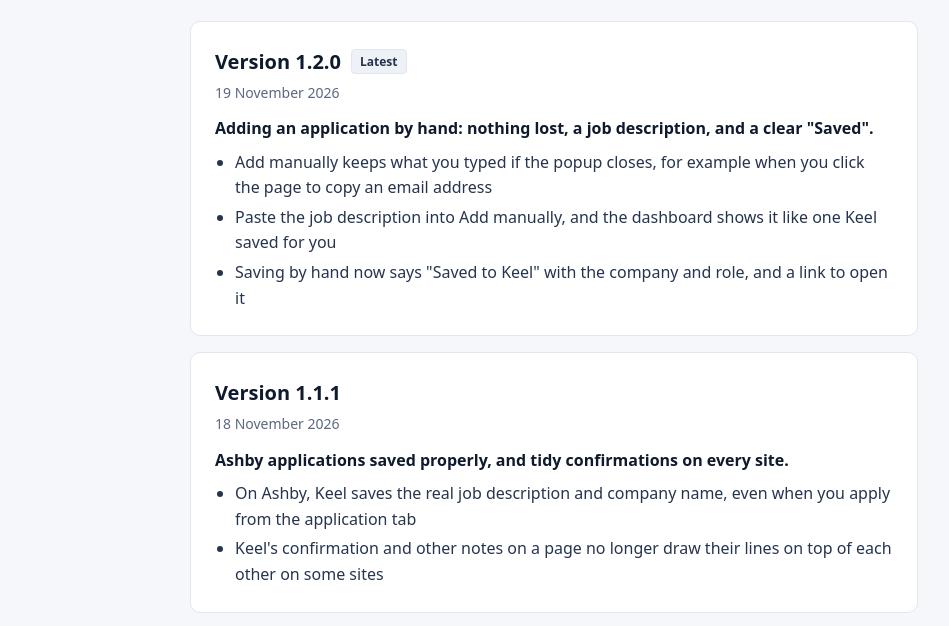
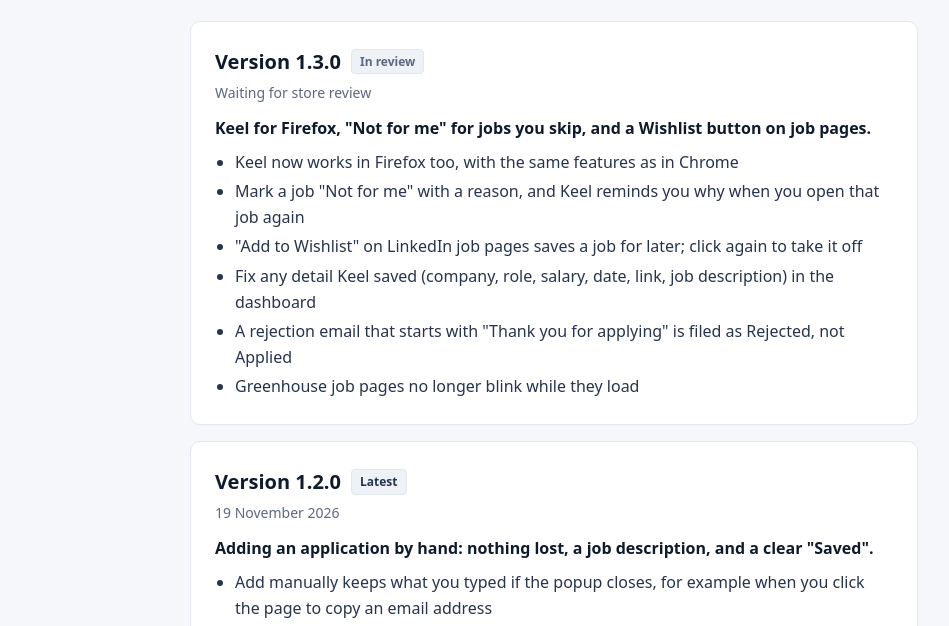
Before and after one commit to ankitsmt211/keel-site, a plain HTML site: page changelog/index.html in a window 1280 px wide. Shown: the part 174-800 px from the top of the page, without its empty margins (86-1035 px from the left). Drawn offline with Linux system fonts and the light colour scheme.

Commit message:
Keel 1.3.0: changelog and privacy policy (Not for me)
Co-Authored-By: Claude Opus 5.5 <noreply@anthropic.com>

```diff
--- a/changelog/index.html
+++ b/changelog/index.html
@@ -17,6 +17,19 @@
 </header>
 <main class="wrap releases">
   <h1>Release notes</h1>
+    <article class="release" id="v1.3.0">
+      <h2>Version 1.3.0 <span class="tag tag-pending">In review</span></h2>
+      <p class="release-meta">Waiting for store review</p>
+      <p class="release-headline">Keel for Firefox, &quot;Not for me&quot; for jobs you skip, and a Wishlist button on job pages.</p>
+      <ul>
+        <li>Keel now works in Firefox too, with the same features as in Chrome</li>
+        <li>Mark a job &quot;Not for me&quot; with a reason, and Keel reminds you why when you open that job again</li>
+        <li>&quot;Add to Wishlist&quot; on LinkedIn job pages saves a job for later; click again to take it off</li>
+        <li>Fix any detail Keel saved (company, role, salary, date, link, job description) in the dashboard</li>
+        <li>A rejection email that starts with &quot;Thank you for applying&quot; is filed as Rejected, not Applied</li>
+        <li>Greenhouse job pages no longer blink while they load</li>
+      </ul>
+    </article>
     <article class="release" id="v1.2.0">
       <h2>Version 1.2.0 <span class="tag">Latest</span></h2>
       <p class="release-meta">19 November 2026</p>
```
Also changed, not shown: privacy/index.html (+1 -1 lines).
